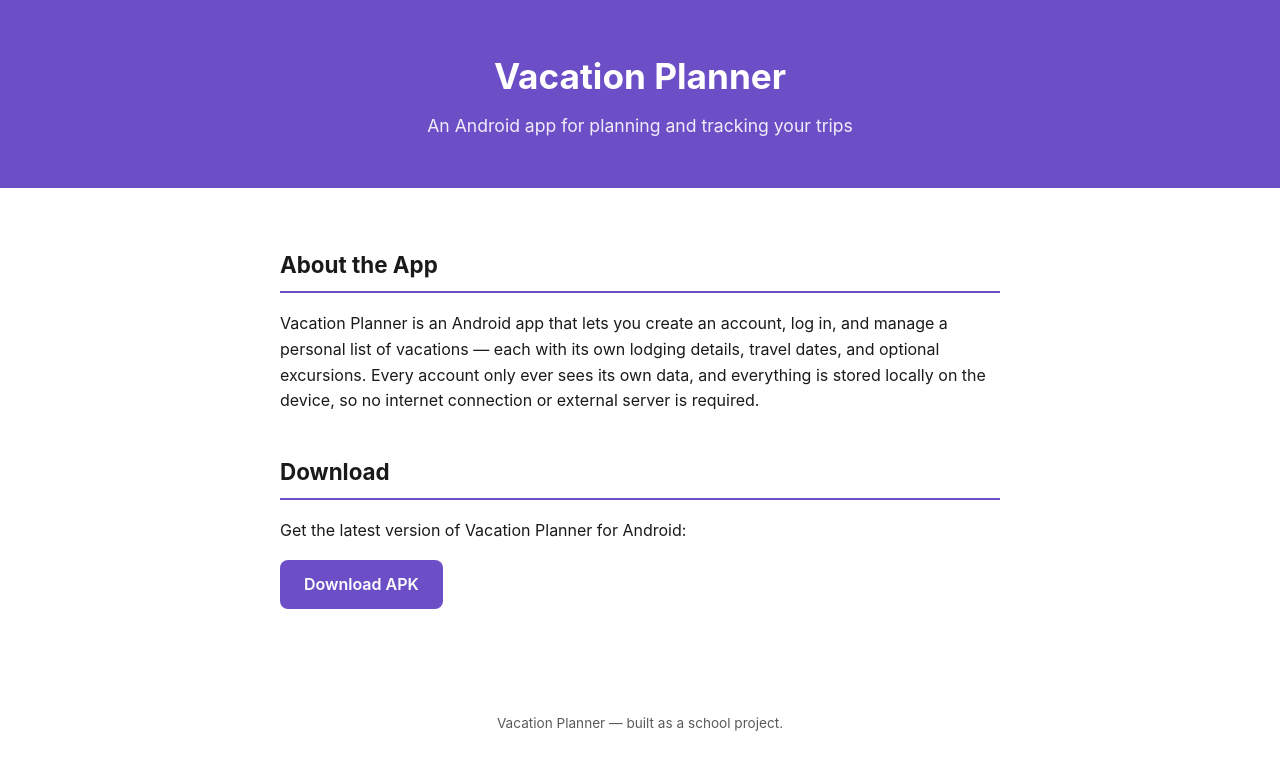
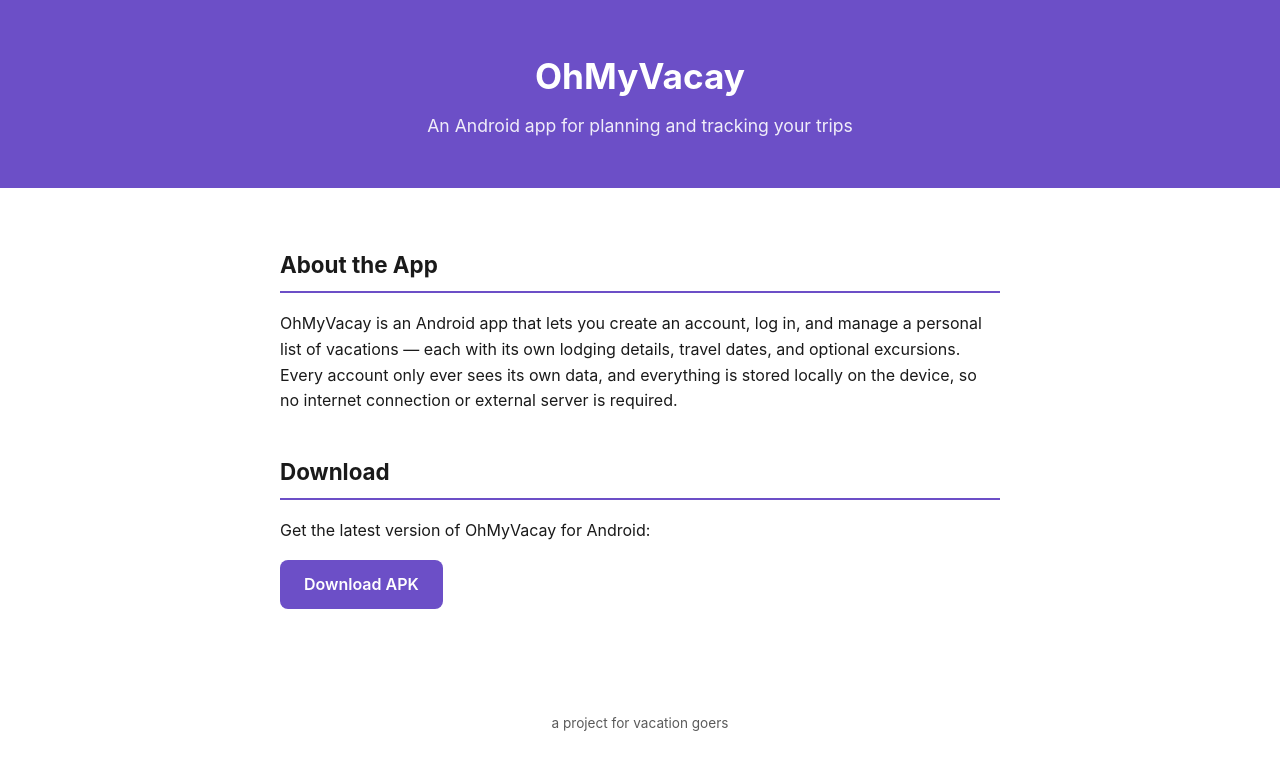
Before and after one commit to awesomegeoff/ohmyvacay, a plain HTML site: page index.html in a window 1280 px wide. Drawn offline with Linux system fonts and the light colour scheme.

Commit message:
Rename Vacation Planner to OhMyVacay

```diff
--- a/index.html
+++ b/index.html
@@ -97,7 +97,7 @@
 <body>
 
 <header>
-  <h1>Vacation Planner</h1>
+  <h1>OhMyVacay</h1>
   <p>An Android app for planning and tracking your trips</p>
 </header>
 
@@ -106,7 +106,7 @@
   <section>
     <h2>About the App</h2>
     <p>
-      Vacation Planner is an Android app that lets you create an account, log in,
+      OhMyVacay is an Android app that lets you create an account, log in,
       and manage a personal list of vacations — each with its own lodging details,
       travel dates, and optional excursions. Every account only ever sees its own
       data, and everything is stored locally on the device, so no internet
@@ -146,7 +146,7 @@
 
   <section>
     <h2>Download</h2>
-    <p>Get the latest version of Vacation Planner for Android:</p>
+    <p>Get the latest version of OhMyVacay for Android:</p>
     <a class="download-btn" href="app-debug.apk">Download APK</a>
     <p style="font-size: 0.85rem; color: var(--muted); margin-top: 10px;">
 
@@ -156,7 +156,7 @@
 </main>
 
 <footer>
-  Vacation Planner &mdash; built as a school project.
+  a project for vacation goers
 </footer>
 
 </body>
```
